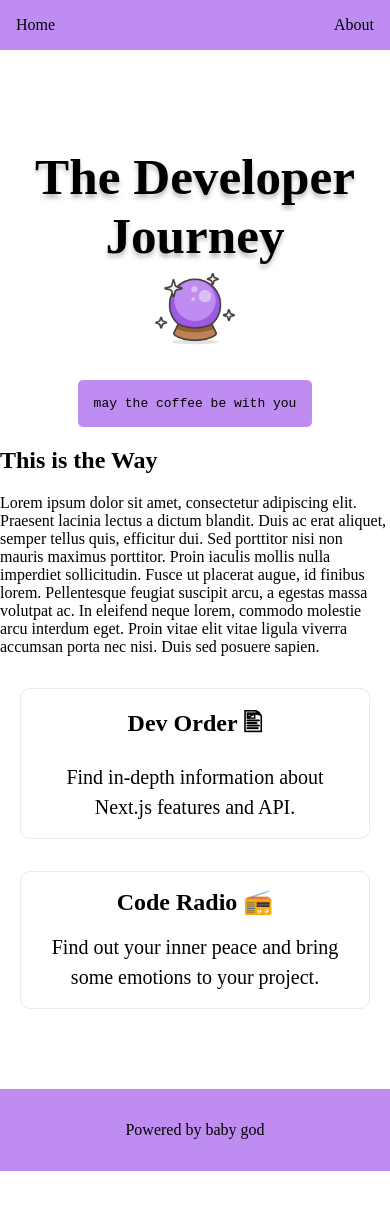
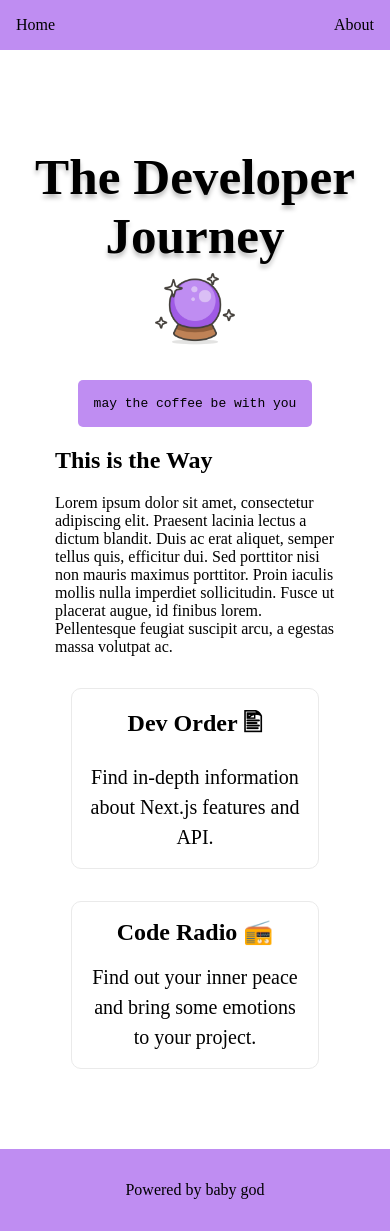
Before and after one commit to joaopedro-dev/this-is-the-way, a Next.js app: page / in a window 390 px wide. Before the commit the page ends 1171 px from the top, so only its background shows below. Built offline with nearby package versions, Linux system fonts and the light colour scheme; a web font is replaced by a local one.

Commit message:
Testando a responsividade da dashboard

```diff
--- a/src/components/dash.js
+++ b/src/components/dash.js
@@ -11,9 +11,7 @@ function Dash() {
         quis, efficitur dui. Sed porttitor nisi non mauris maximus porttitor.
         Proin iaculis mollis nulla imperdiet sollicitudin. Fusce ut placerat
         augue, id finibus lorem. Pellentesque feugiat suscipit arcu, a egestas
-        massa volutpat ac. In eleifend neque lorem, commodo molestie arcu
-        interdum eget. Proin vitae elit vitae ligula viverra accumsan porta nec
-        nisi. Duis sed posuere sapien.
+        massa volutpat ac.
       </p>
       <div/>
       <div className={styles.grid}>
--- a/styles/components/dash.module.css
+++ b/styles/components/dash.module.css
@@ -53,4 +53,11 @@
       width: 100%;
       flex-direction: column;
     }
+
+    .dashboard{
+      justify-content: center;
+      align-items: center;
+      max-width: 280px;
+    }
+
   }
```
